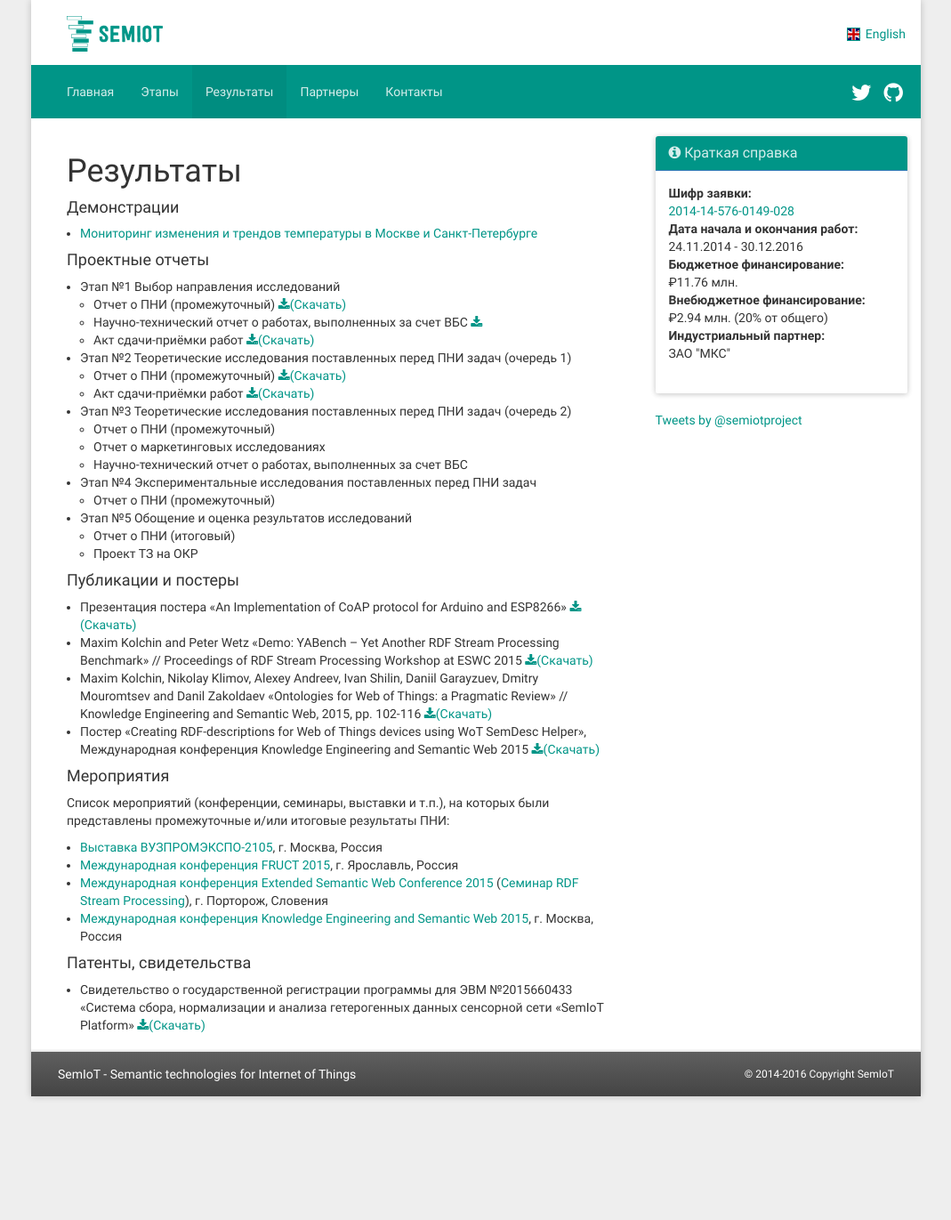
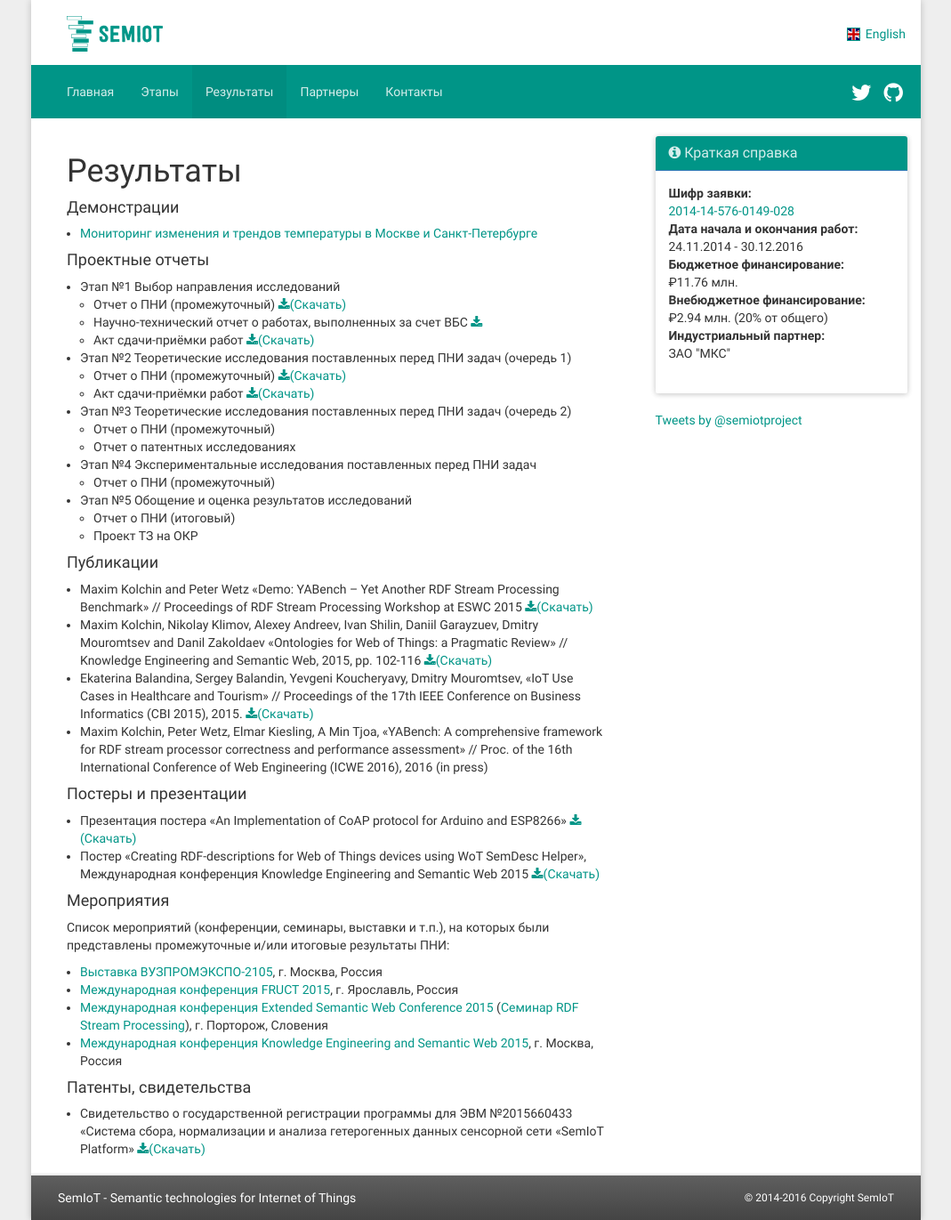
Before and after one commit to semiotproject/semiotproject.github.io, a Jekyll site: the page built from results.md, in a window 1280 px wide. Shown: the whole page at 89% size, without its empty margins (105-1174 px from the left). Built offline with Jekyll 4.4.1, drawn with Linux system fonts in a browser that asks for light colours; nearby versions of some CDN libraries; comment, search, counter and statistics services are not loaded.

Commit message:
Added new publications

```diff
--- a/results.md
+++ b/results.md
@@ -7,7 +7,7 @@ group: ru
 
 #### Демонстрации
 
-* [Мониторинг изменения и трендов температуры в Москве и Санкт-Петербурге]({{ site.url }}/unequal-temp-changes-demo/)
+* [Мониторинг изменения и трендов температуры в Москве и Санкт-Петербурге](https://w3id.org/semiot/demos/temperature-in-city)
 
 #### Проектные отчеты
 
@@ -22,8 +22,7 @@ group: ru
 
 * Этап №3 Теоретические исследования поставленных перед ПНИ задач (очередь 2)
   * Отчет о ПНИ (промежуточный)
-  * Отчет о маркетинговых исследованиях
-  * Научно-технический отчет о работах, выполненных за счет ВБС
+  * Отчет о патентных исследованиях
 
 * Этап №4 Экспериментальные исследования поставленных перед ПНИ задач
   * Отчет о ПНИ (промежуточный)
@@ -32,11 +31,15 @@ group: ru
   * Отчет о ПНИ (итоговый)
   * Проект ТЗ на ОКР
 
-#### Публикации и постеры
+#### Публикации
 
-* Презентация постера &laquo;An Implementation of CoAP protocol for Arduino and ESP8266&raquo; [<i class="fa fa-download"></i>(Скачать)](https://fruct.org/sites/default/files/files/conference17/02.pdf)
 * Maxim Kolchin and Peter Wetz &laquo;Demo: YABench – Yet Another RDF Stream Processing Benchmark&raquo; // Proceedings of RDF Stream Processing Workshop at ESWC 2015 [<i class="fa fa-download"></i>(Скачать)](https://www.w3.org/community/rsp/files/2015/05/RSP_Workshop_2015_submission_14.pdf)
 * Maxim Kolchin, Nikolay Klimov, Alexey Andreev, Ivan Shilin, Daniil Garayzuev, Dmitry Mouromtsev and Danil Zakoldaev &laquo;Ontologies for Web of Things: a Pragmatic Review&raquo; // Knowledge Engineering and Semantic Web, 2015, pp. 102-116 [<i class="fa fa-download"></i>(Скачать)](http://dx.doi.org/10.1007/978-3-319-24543-0_8)
+* Ekaterina Balandina, Sergey Balandin, Yevgeni Koucheryavy, Dmitry Mouromtsev, &laquo;IoT Use Cases in Healthcare and Tourism&raquo; // Proceedings of the 17th IEEE Conference on Business Informatics (CBI 2015), 2015. [<i class="fa fa-download"></i>(Скачать)](http://dx.doi.org/10.1109/CBI.2015.16)
+* Maxim Kolchin, Peter Wetz, Elmar Kiesling, A Min Tjoa, &laquo;YABench: A comprehensive framework for RDF stream processor correctness and performance assessment&raquo; // Proc. of the 16th International Conference of Web Engineering (ICWE 2016), 2016 (in press)
+
+#### Постеры и презентации
+* Презентация постера &laquo;An Implementation of CoAP protocol for Arduino and ESP8266&raquo; [<i class="fa fa-download"></i>(Скачать)](https://fruct.org/sites/default/files/files/conference17/02.pdf)
 * Постер &laquo;Creating RDF-descriptions for Web of Things devices using WoT SemDesc Helper&raquo;, Международная конференция Knowledge Engineering and Semantic Web 2015 [<i class="fa fa-download"></i>(Скачать)](http://2015.kesw.ru/resources/semdesc_helper.pdf)
 
 #### Мероприятия
```
